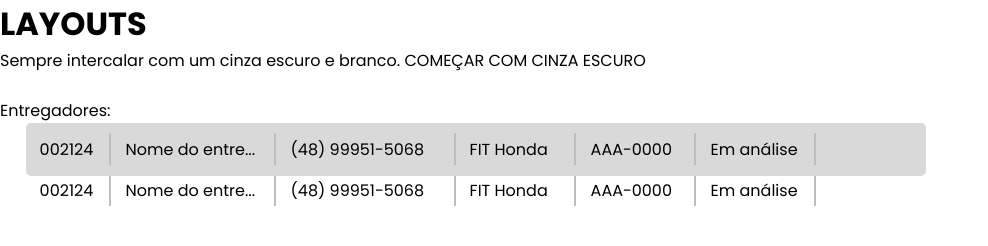
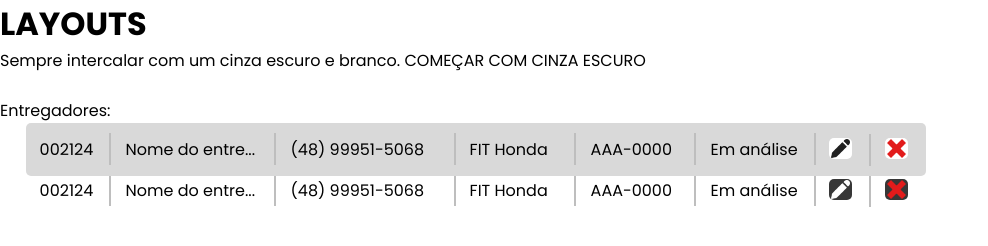
Before and after one commit to hscussel/FastFeet, a plain HTML site: page layout/entregadoresLayout.html in a window 1280 px wide. Shown: the whole page, without its empty margins (0-988 px from the left). Drawn offline with Linux system fonts and the light colour scheme.

Commit message:
backend commit

```diff
--- a/layout/entregadoresLayout.html
+++ b/layout/entregadoresLayout.html
@@ -23,7 +23,11 @@
         <div class="line-db" id="line-5"></div>
         <p2 id="p9">Em análise</p2>
         <div class="line-db" id="line-6"></div>
-        <div class="container-button"></div>
+        <div class="container-edit"></div>
+        <img id='edit'src="style\edit-icon-grey.png">
+        <div class="line-db" id="line-dif"></div>
+        <div class="container-remove"></div>
+        <img id="remove" src="style\remove-icon-red.png">
     </div>
     <div class="data-base-2">
         <p2 id="p4">002124</p2>
@@ -38,7 +42,11 @@
         <div class="line-db1" id="line-55"></div>
         <p2 id="p9">Em análise</p2>
         <div class="line-db1" id="line-66"></div>
-        <div class="container-button"></div>
+        <div class="container-edit" id="dif"></div>
+        <img id='edit'src="style\edit-icon-white.png">
+        <div class="line-db" id="line-dif"></div>
+        <div class="container-remove" id="dif"></div>
+        <img id="remove" src="style\remove-icon-red.png">
     </div>
 </body>
 </html>
--- a/layout/style/destinatarioLayout.css
+++ b/layout/style/destinatarioLayout.css
@@ -159,3 +159,40 @@ p2{
 #line-77{
     margin-left: 820px;
 }
+.container-edit{
+    width: 23px;
+    height: 21px;
+    background-color: #fff;
+    margin-left: 90.2%;
+    border-radius: 5px;
+    margin-top: 1.65%;
+}
+.container-remove{
+    width: 23px;
+    height: 21px;
+    background-color:#ffffff;
+    margin-left: 95.5%;
+    border-radius: 5px;
+    margin-top: -2.3%;
+}
+#dif{
+    background-color: #373737;
+}
+img{
+    position: absolute;
+    width: 19px;
+    height: 19px;
+
+}
+#line-dif{
+    margin-left: 868px;
+    margin-top: -2.8%;
+}
+#edit{
+    margin-left: 90.5%;
+    margin-top: -2.2%;
+}
+#remove{
+    margin-left: 95.7%;
+    margin-top: -2.2%;
+}
--- a/layout/style/encomendaLayout.css
+++ b/layout/style/encomendaLayout.css
@@ -139,3 +139,40 @@ p2{
     margin-top: 10%;
     margin-left: -6%;
 }
+.container-edit{
+    width: 23px;
+    height: 21px;
+    background-color: #fff;
+    margin-left: 89.3%;
+    border-radius: 5px;
+    margin-top: 1.65%;
+}
+.container-remove{
+    width: 23px;
+    height: 21px;
+    background-color:#ffffff;
+    margin-left: 95.5%;
+    border-radius: 5px;
+    margin-top: -2.3%;
+}
+#dif{
+    background-color: #373737;
+}
+img{
+    position: absolute;
+    width: 19px;
+    height: 19px;
+
+}
+#edit{
+    margin-left: 89.5%;
+    margin-top: -2.2%;
+}
+#remove{
+    margin-left: 95.7%;
+    margin-top: -2.2%;
+}
+#line-dif{
+    margin-left: 845px;
+    margin-top: -2.8%;
+}
--- a/layout/style/entregadoresLayout.css
+++ b/layout/style/entregadoresLayout.css
@@ -54,6 +54,7 @@ p2{
 
     margin-left: 265px;
 }
+
 #line-3{
 
     margin-left: 430px;
@@ -139,3 +140,40 @@ p2{
     margin-top: 10%;
     margin-left: -6%;
 }
+.container-edit{
+    width: 23px;
+    height: 21px;
+    background-color: #fff;
+    margin-left: 89.3%;
+    border-radius: 5px;
+    margin-top: 1.65%;
+}
+.container-remove{
+    width: 23px;
+    height: 21px;
+    background-color:#ffffff;
+    margin-left: 95.5%;
+    border-radius: 5px;
+    margin-top: -2.3%;
+}
+#dif{
+    background-color: #373737;
+}
+img{
+    position: absolute;
+    width: 19px;
+    height: 19px;
+
+}
+#edit{
+    margin-left: 89.5%;
+    margin-top: -2.2%;
+}
+#remove{
+    margin-left: 95.7%;
+    margin-top: -2.2%;
+}
+#line-dif{
+    margin-left: 845px;
+    margin-top: -2.8%;
+}
--- /dev/null
+++ b/layout/style/entregasLayout.css
@@ -0,0 +1,26 @@
+@import url('https://fonts.googleapis.com/css2?family=Poppins:wght@100;200;300;400;500;600;700&display=swap');
+
+* {
+    margin: 0;
+    border: 0;
+    padding: 0;
+    box-sizing: border-box;
+    font-family: "Poppins", sans-serif;
+}
+.circle{
+    width: 108px;
+    height: 69px;
+    border-radius: 50%;
+    background: radial-gradient(circle at center bottom, #737373, #D9D9D9);
+    margin-left: 2%;
+}
+p2{
+    margin-left: 3%;
+}
+img{
+    width: 74px;
+    height: 74px;
+    position: absolute;
+    margin-top: -6%;
+    margin-left: 3%;
+}
--- a/layout/style/usuariosLayout.css
+++ b/layout/style/usuariosLayout.css
@@ -180,3 +180,40 @@ p2{
 #line-77{
     margin-left: 820px;
 }
+.container-edit{
+    width: 23px;
+    height: 21px;
+    background-color: #fff;
+    margin-left: 90.2%;
+    border-radius: 5px;
+    margin-top: 1.65%;
+}
+.container-remove{
+    width: 23px;
+    height: 21px;
+    background-color:#ffffff;
+    margin-left: 95.5%;
+    border-radius: 5px;
+    margin-top: -2.3%;
+}
+#dif{
+    background-color: #373737;
+}
+img{
+    position: absolute;
+    width: 19px;
+    height: 19px;
+
+}
+#line-dif{
+    margin-left: 868px;
+    margin-top: -2.8%;
+}
+#edit{
+    margin-left: 90.5%;
+    margin-top: -2.2%;
+}
+#remove{
+    margin-left: 95.8%;
+    margin-top: -2.2%;
+}
```
Also changed, not shown: layout/destinatarioLayout.html (+10 -1 lines), layout/encomendaLayout.html (+11 -1 lines), layout/entregasLayout.html (added, +17 -0 lines), layout/usuariosLayout.html (+10 -0 lines), layout/style/delivery-van-black.png (added), layout/style/edit-icon-grey.png (added), layout/style/edit-icon-white.png (added), layout/style/remove-icon-red.png (added).
